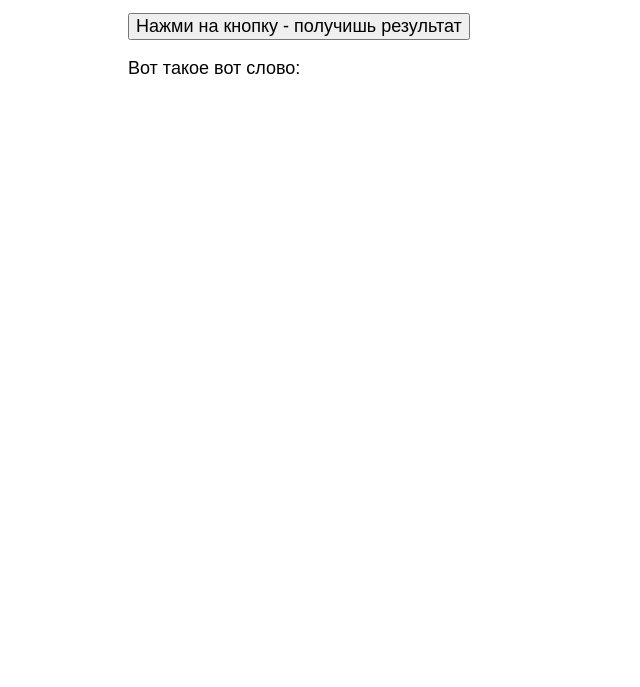
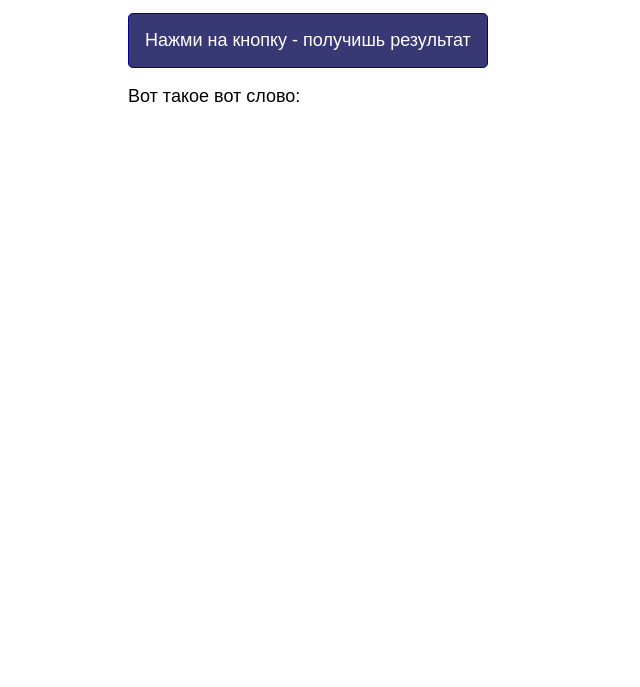
Before and after one commit to ElenaSinelle/week12-js-hw, a plain HTML site: page task3/index.html in a window 1280 px wide. Shown: the part 113-800 px from the top of the page, without its empty margins (0-640 px from the left). Drawn offline with Linux system fonts and the light colour scheme.

Commit message:
feat: add color to button in task 3

```diff
--- a/task3/assets/style.css
+++ b/task3/assets/style.css
@@ -20,3 +20,21 @@
 p {
 	margin-bottom: 2rem;
 }
+
+#btn {
+  padding: 1rem;
+  border-radius: 0.3rem;
+  border: 1px solid darkblue;
+  background-color: rgb(56, 56, 117);
+  color: white;
+  cursor: pointer;
+  transition: all 0.8s ease;
+}
+
+#btn:hover {
+  transform: scale(0.95);
+}
+
+#word {
+  color:  rgb(56, 56, 117);
+}
```
